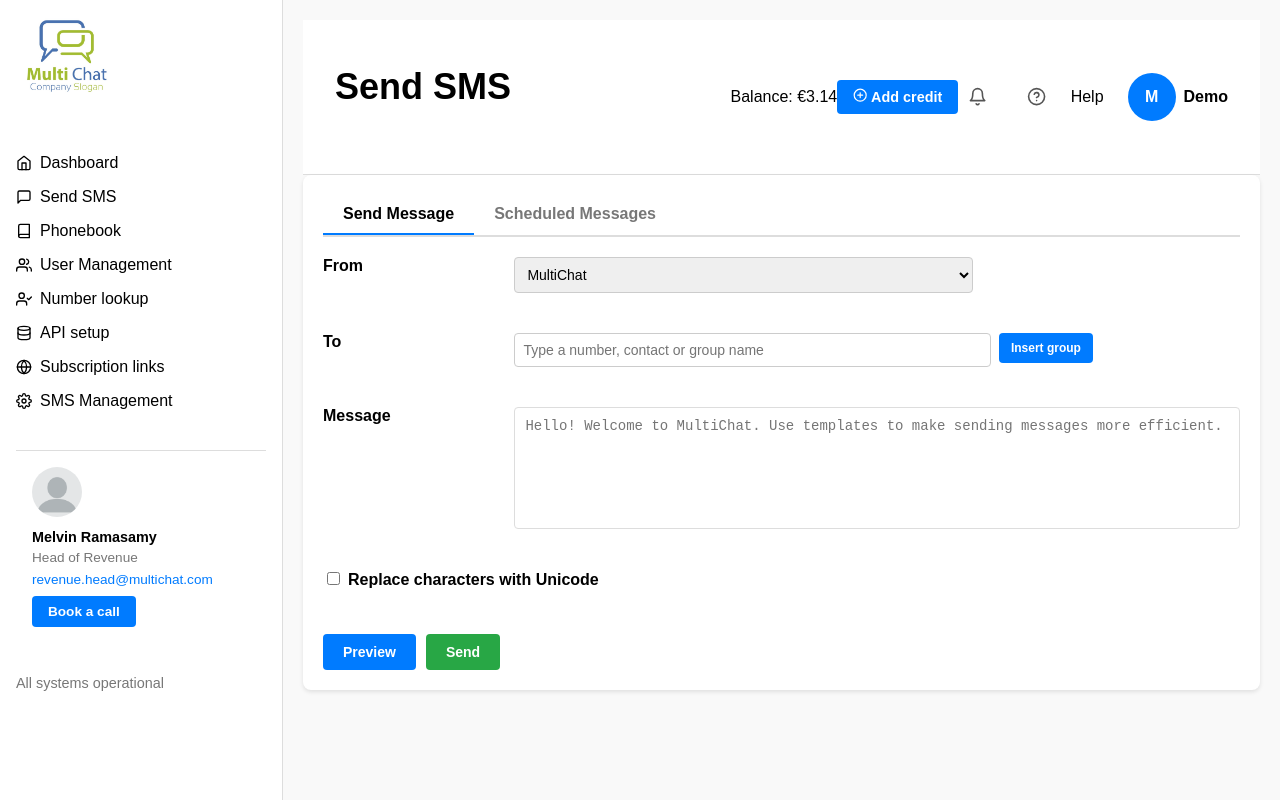
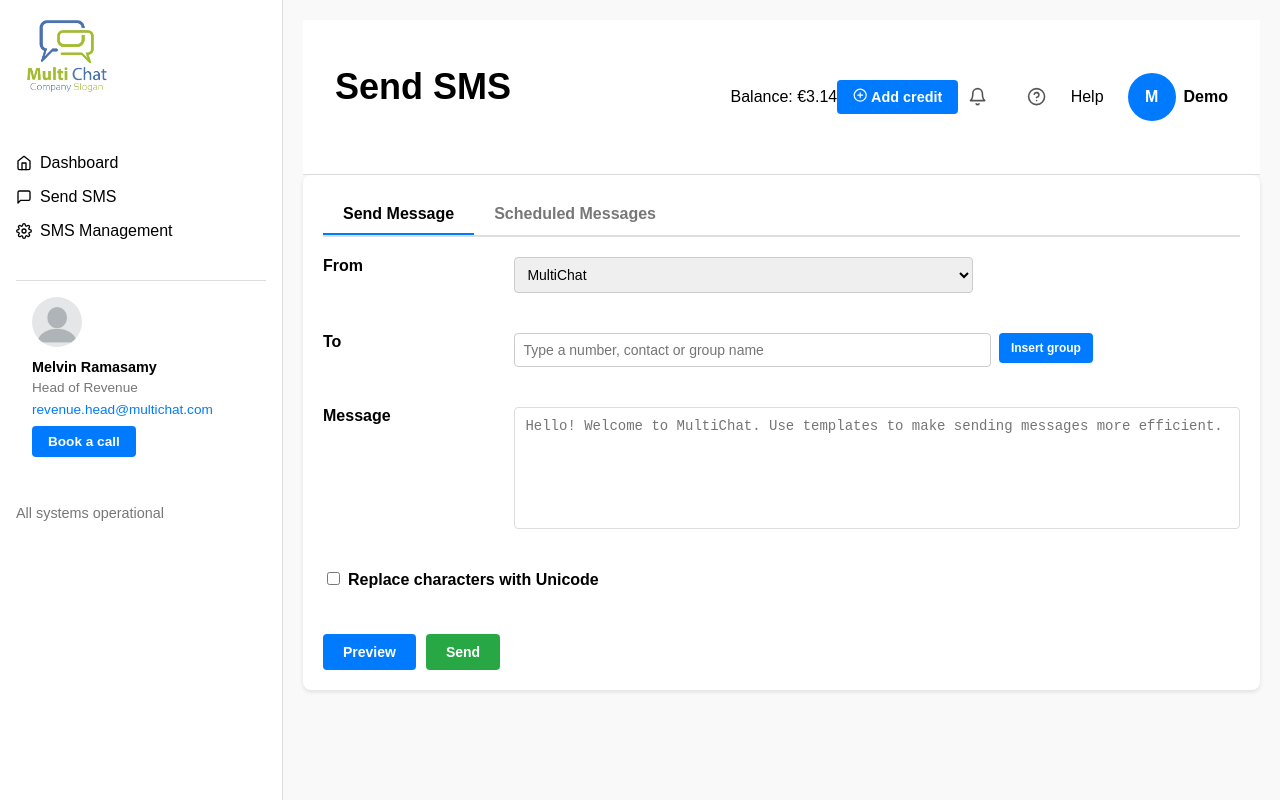
Before and after one commit to NandhiniKarvendhan/SMS-gateway-demo, a React (Create React App) app: page /send-sms in a window 1280 px wide. Built offline with nearby package versions, Linux system fonts and the light colour scheme; no server answers.

Commit message:
Updating the sidebar component

```diff
--- a/src/components/Sidebar.jsx
+++ b/src/components/Sidebar.jsx
@@ -1,6 +1,6 @@
 import React from "react";
 import { useNavigate } from "react-router-dom";
-import { FiHome, FiMessageSquare, FiUsers, FiBook, FiSettings, FiDatabase, FiGlobe,  FiUserCheck } from "react-icons/fi";
+import { FiHome, FiMessageSquare, FiSettings} from "react-icons/fi";
 import logo from "../assets/images/demo_logo.jpg";
 import profile from "../assets/images/profile-picture.png";
 
@@ -22,7 +22,7 @@
           <FiMessageSquare /> Send SMS
         </li>
 
-        <li onClick={() => handleNavigation("/phonebook")}>
+        {/* <li onClick={() => handleNavigation("/phonebook")}>
           <FiBook /> Phonebook
         </li>
         <li onClick={() => handleNavigation("/user-management")}>
@@ -36,7 +36,7 @@
         </li>
         <li onClick={() => handleNavigation("/subscription-links")}>
           <FiGlobe /> Subscription links
-        </li>
+        </li> */}
         <li onClick={() => handleNavigation("/sms-management")}>
           <FiSettings /> SMS Management
         </li>
```
